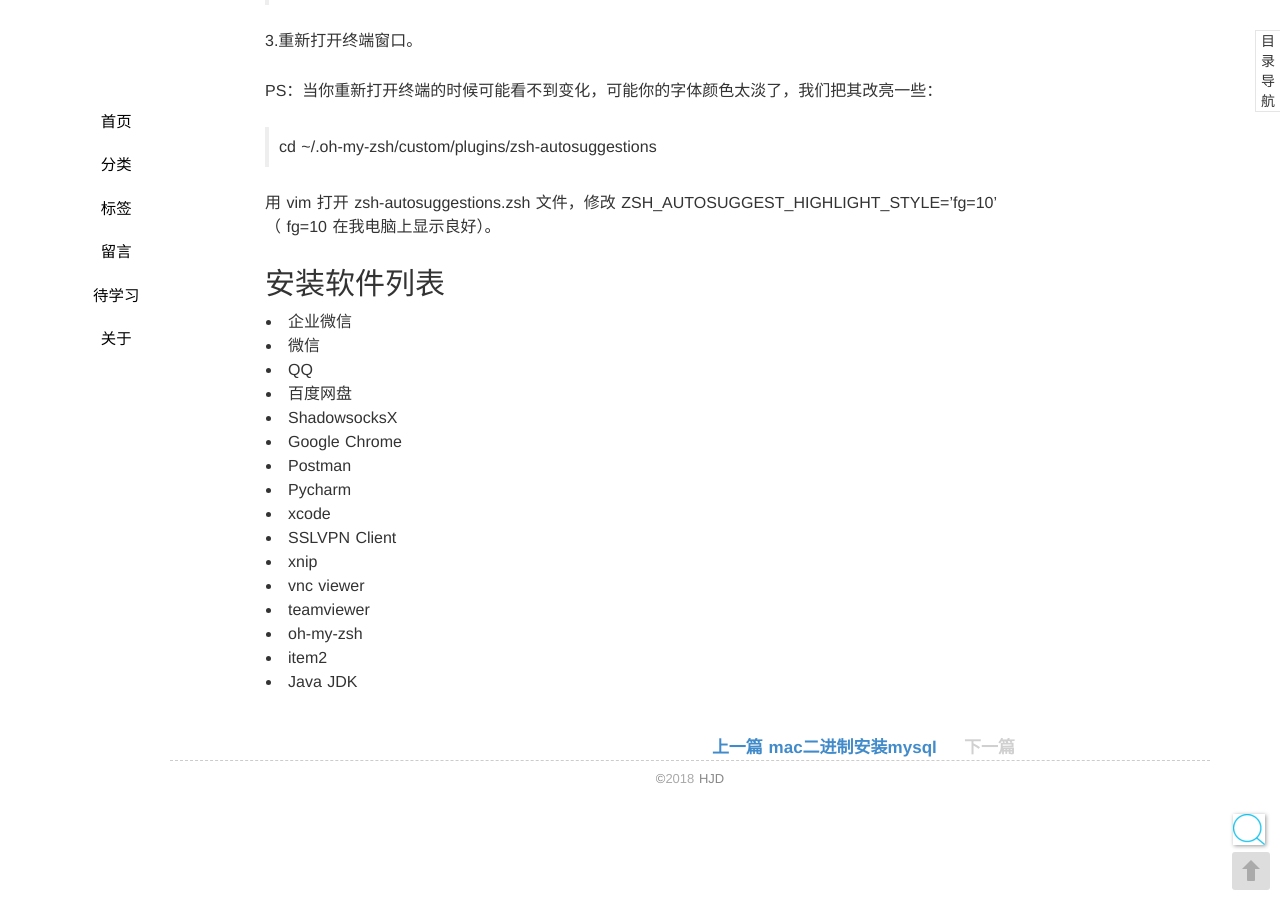
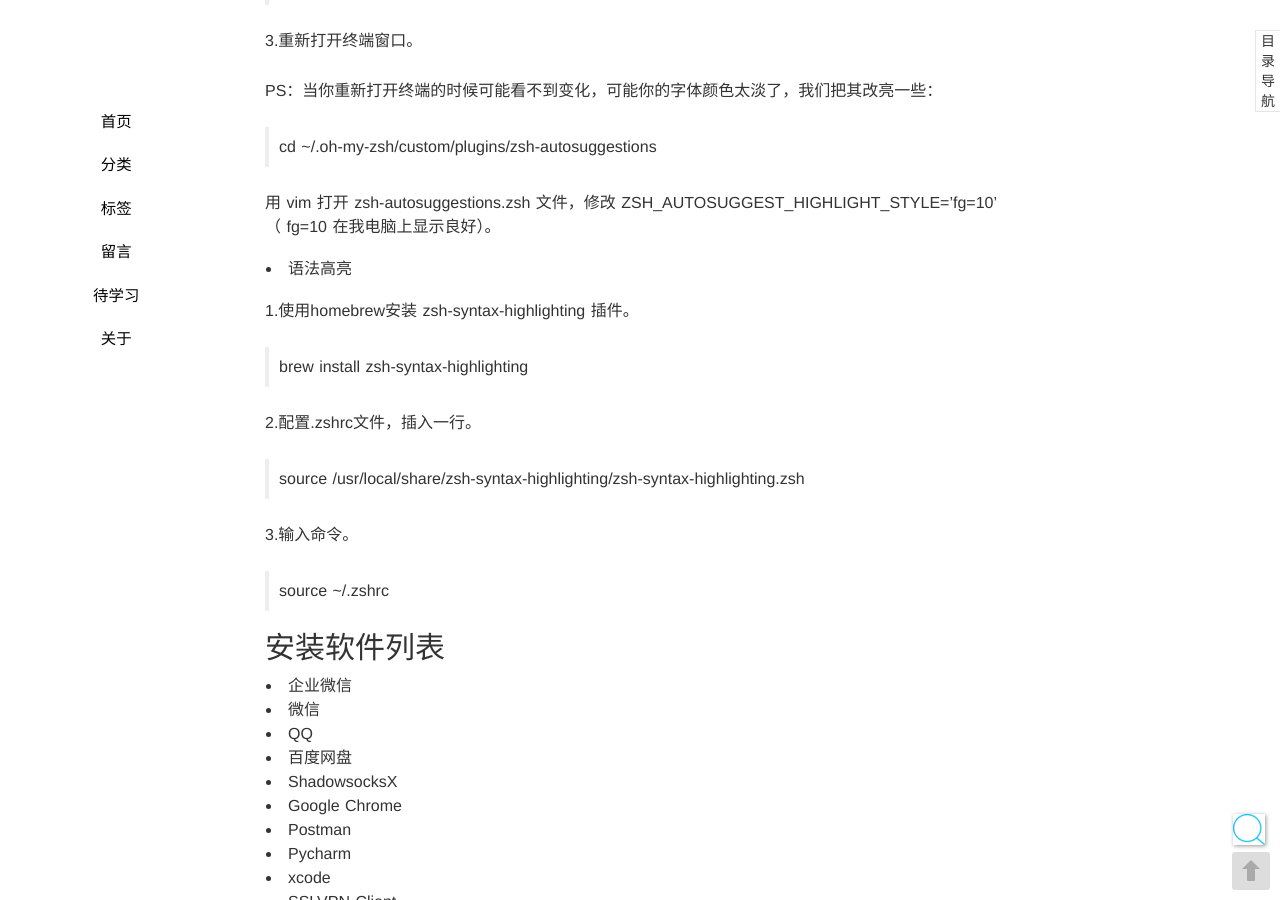
Before and after one commit to seekplum/seekplum.github.io, a Jekyll site: the page built from _posts/2018-04-27-mac-operation.md, in a window 1280 px wide and 900 px high, scrolled down 2759 px. Built offline with Jekyll 4.4.1, drawn with Linux system fonts in a browser that asks for light colours; comment, search, counter and statistics services are not loaded.

Commit message:
zsh语法高亮

```diff
--- a/_posts/2018-04-27-mac-operation.md
+++ b/_posts/2018-04-27-mac-operation.md
@@ -118,6 +118,22 @@
 
 用 vim 打开 zsh-autosuggestions.zsh 文件，修改 ZSH_AUTOSUGGEST_HIGHLIGHT_STYLE='fg=10' （ fg=10 在我电脑上显示良好）。
 
+* 语法高亮
+
+1.使用homebrew安装 zsh-syntax-highlighting 插件。
+
+> brew install zsh-syntax-highlighting
+
+
+2.配置.zshrc文件，插入一行。
+
+> source /usr/local/share/zsh-syntax-highlighting/zsh-syntax-highlighting.zsh
+
+
+3.输入命令。
+
+> source ~/.zshrc
+
 
 ## 安装软件列表
 * 企业微信
```
